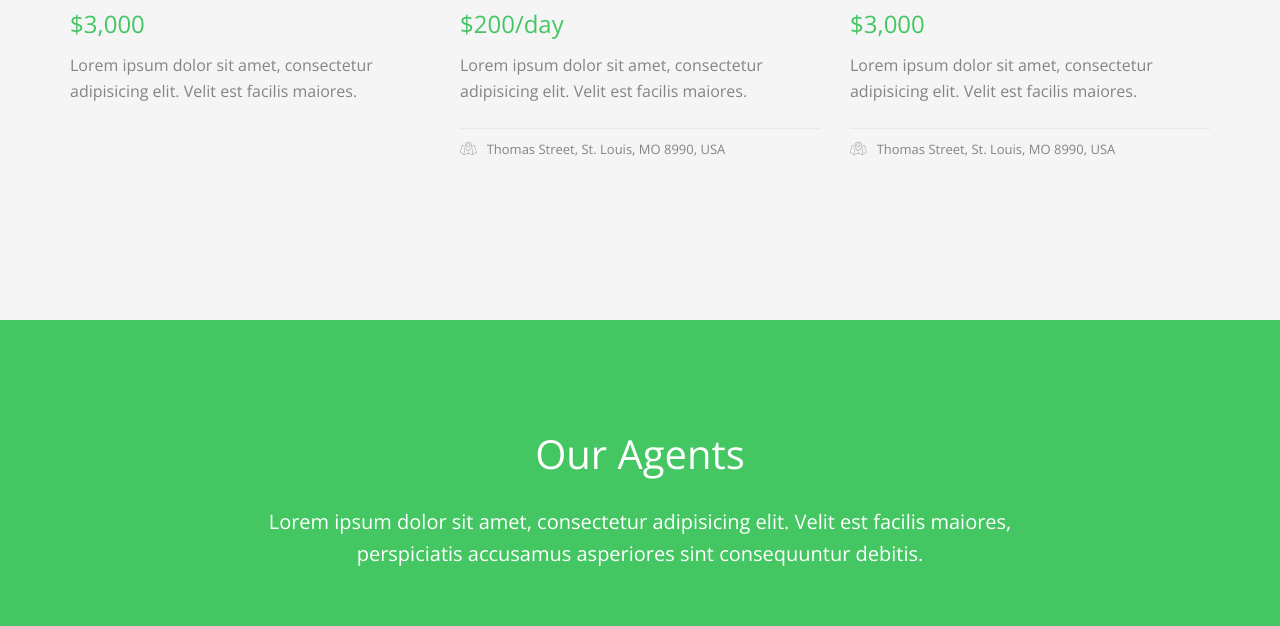
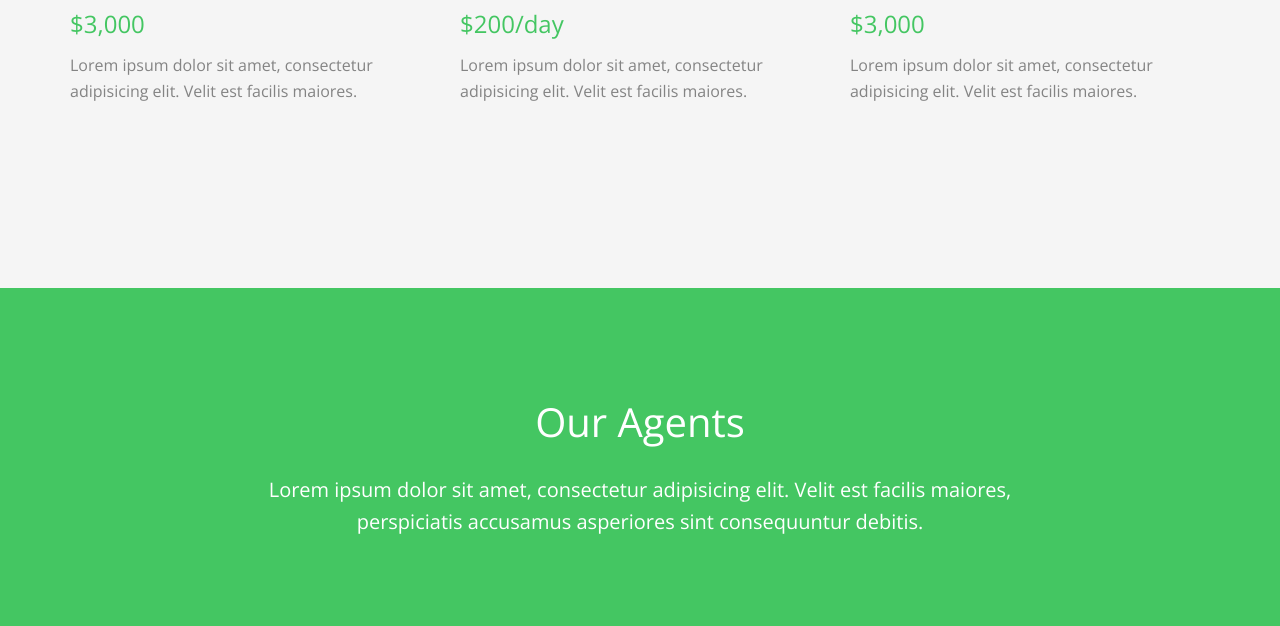
Before and after one commit to Abbassihraf/Home-akkar, a plain HTML site: page Dev/index.html in a window 1280 px wide. Shown: the part 5420-6046 px from the top of the page. Drawn offline with nearby package versions, Linux system fonts and the light colour scheme; files whose address does not match are found by name.

Commit message:
Delete address of neweset houses

```diff
--- a/Dev/index.html
+++ b/Dev/index.html
@@ -581,7 +581,6 @@
 								<h3>Modern Properties</h3>
 								<span class="price">$200/day</span>
 								<p>Lorem ipsum dolor sit amet, consectetur adipisicing elit. Velit est facilis maiores.</p>
-								<span class="address"><i class="icon-map"></i>Thomas Street, St. Louis, MO 8990, USA</span>
 							</div>
 						</div>
 					</div>
@@ -599,7 +598,6 @@
 								<h3>House at Khmisset</h3>
 								<span class="price">$3,000</span>
 								<p>Lorem ipsum dolor sit amet, consectetur adipisicing elit. Velit est facilis maiores.</p>
-								<span class="address"><i class="icon-map"></i>Thomas Street, St. Louis, MO 8990, USA</span>
 							</div>
 						</div>
 					</div>
```
